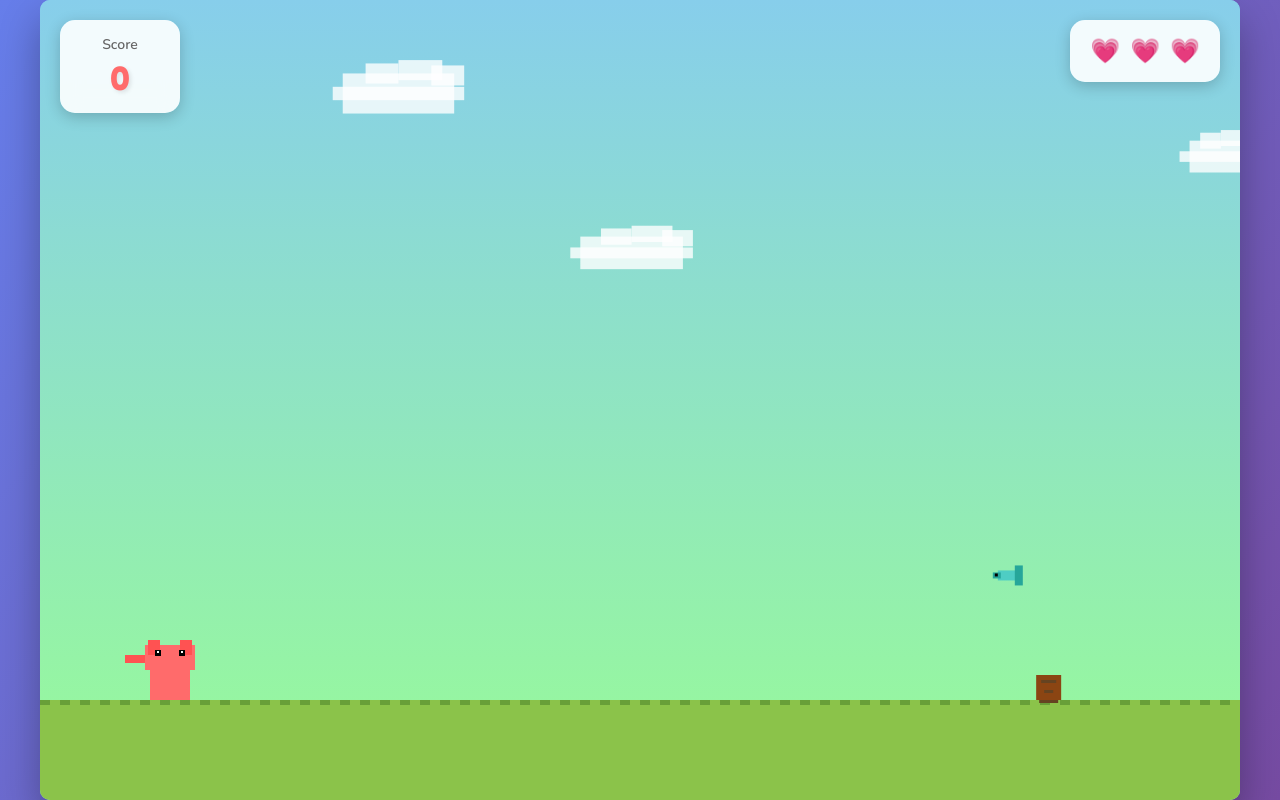
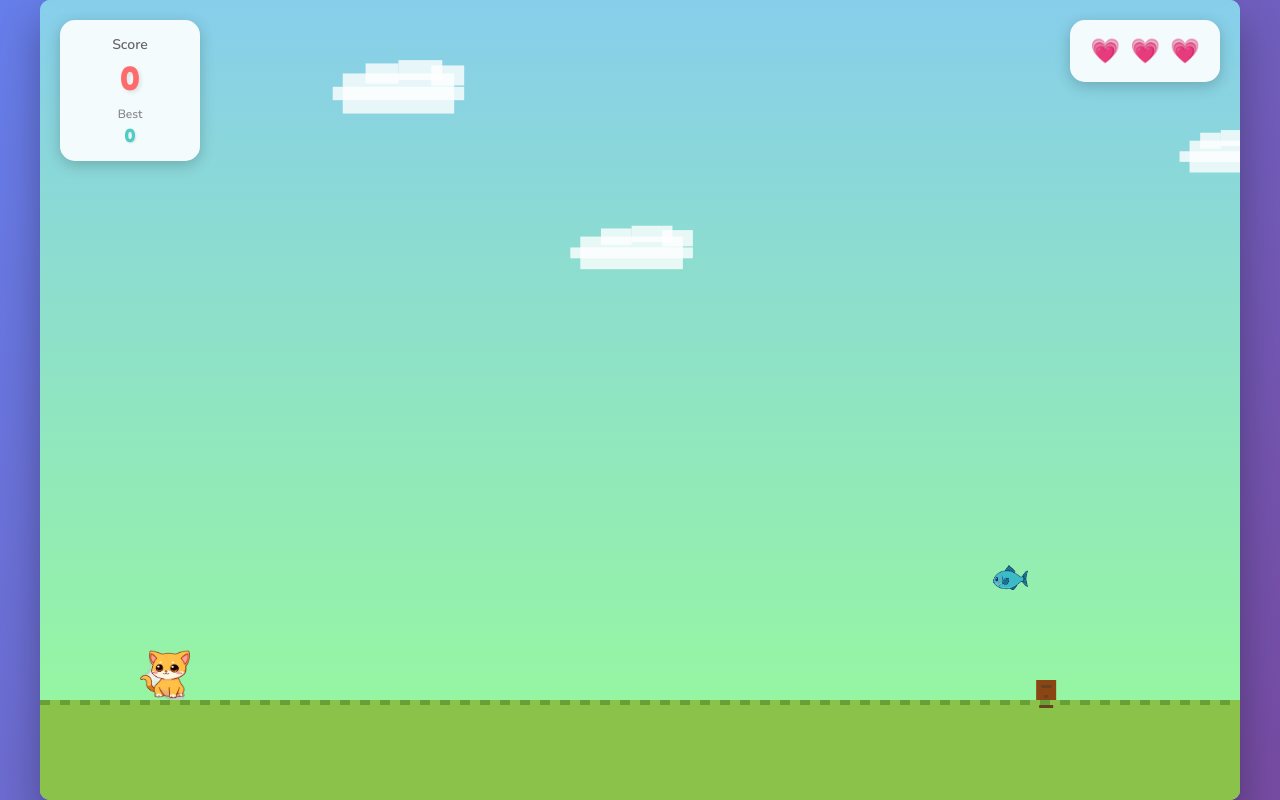
Before and after one commit to websimapi/websim-kitty-adventure, a plain HTML site: page index.html in a window 1280 px wide. Both pictures are taken after a click on the button "🎮 Start Game". Drawn offline with nearby package versions, Linux system fonts and the light colour scheme.

Commit message:
v3: Fix this to actually use the Kitty image and the fish image that we have also go ahead and make there.Have a high score and ensure that the collision boxes match the object's actual site

```diff
--- a/game.js
+++ b/game.js
@@ -6,12 +6,37 @@ class KittyGame {
         this.gameOverScreen = document.getElementById('gameOverScreen');
         this.mobileControls = document.getElementById('mobileControls');
 
+        // Load images
+        this.images = {};
+        this.imagesLoaded = 0;
+        this.totalImages = 2;
+
+        this.loadImages();
         this.setupCanvas();
         this.setupEventListeners();
         this.setupGame();
         this.detectMobile();
 
         this.gameLoop = this.gameLoop.bind(this);
+    }
+
+    loadImages() {
+        const imageList = [
+            { name: 'kitty', src: 'kitty.png' },
+            { name: 'fish', src: 'fish.png' }
+        ];
+
+        imageList.forEach(imageInfo => {
+            const img = new Image();
+            img.onload = () => {
+                this.imagesLoaded++;
+                if (this.imagesLoaded === this.totalImages) {
+                    this.imagesReady = true;
+                }
+            };
+            img.src = imageInfo.src;
+            this.images[imageInfo.name] = img;
+        });
     }
 
     detectMobile() {
@@ -75,17 +100,27 @@ class KittyGame {
         this.gameSpeed = 3;
         this.groundY = 0;
 
-        // Player (kitty)
+        // Load high score
+        this.highScore = parseInt(localStorage.getItem('kittyGameHighScore') || '0');
+
+        // Player (kitty) - adjusted size and collision box
         this.player = {
             x: 100,
             y: 0,
-            width: 60,
-            height: 60,
+            width: 50,
+            height: 50,
             velocityY: 0,
             isJumping: false,
             jumpPower: 18,
             gravity: 0.8,
-            color: '#ff6b6b'
+            color: '#ff6b6b',
+            // Collision box is smaller than visual size for better gameplay
+            collisionBox: {
+                offsetX: 8,
+                offsetY: 8,
+                width: 34,
+                height: 34
+            }
         };
 
         // Game objects
@@ -214,10 +249,16 @@ class KittyGame {
     spawnObstacle() {
         this.obstacles.push({
             x: this.canvas.width,
-            y: this.groundY - 25,
-            width: 25,
-            height: 25,
-            color: '#8b4513'
+            y: this.groundY - 20,
+            width: 20,
+            height: 20,
+            color: '#8b4513',
+            collisionBox: {
+                offsetX: 2,
+                offsetY: 2,
+                width: 16,
+                height: 16
+            }
         });
     }
 
@@ -225,17 +266,38 @@ class KittyGame {
         this.collectibles.push({
             x: this.canvas.width,
             y: this.groundY - Math.random() * 150 - 50,
-            width: 30,
-            height: 20,
-            color: '#4ecdc4'
+            width: 35,
+            height: 25,
+            color: '#4ecdc4',
+            collisionBox: {
+                offsetX: 3,
+                offsetY: 3,
+                width: 29,
+                height: 19
+            }
         });
     }
 
-    checkCollision(rect1, rect2) {
-        return rect1.x < rect2.x + rect2.width &&
-               rect1.x + rect1.width > rect2.x &&
-               rect1.y < rect2.y + rect2.height &&
-               rect1.y + rect1.height > rect2.y;
+    checkCollision(obj1, obj2) {
+        // Use collision boxes for more precise detection
+        const box1 = {
+            x: obj1.x + (obj1.collisionBox?.offsetX || 0),
+            y: obj1.y + (obj1.collisionBox?.offsetY || 0),
+            width: obj1.collisionBox?.width || obj1.width,
+            height: obj1.collisionBox?.height || obj1.height
+        };
+
+        const box2 = {
+            x: obj2.x + (obj2.collisionBox?.offsetX || 0),
+            y: obj2.y + (obj2.collisionBox?.offsetY || 0),
+            width: obj2.collisionBox?.width || obj2.width,
+            height: obj2.collisionBox?.height || obj2.height
+        };
+
+        return box1.x < box2.x + box2.width &&
+               box1.x + box1.width > box2.x &&
+               box1.y < box2.y + box2.height &&
+               box1.y + box1.height > box2.y;
     }
 
     takeDamage() {
@@ -250,6 +312,12 @@ class KittyGame {
     collectItem() {
         this.score += 10;
         this.updateUI();
+
+        // Update high score
+        if (this.score > this.highScore) {
+            this.highScore = this.score;
+            localStorage.setItem('kittyGameHighScore', this.highScore.toString());
+        }
     }
 
     createParticles(x, y) {
@@ -273,6 +341,7 @@ class KittyGame {
 
     updateUI() {
         document.getElementById('score').textContent = this.score;
+        document.getElementById('highScore').textContent = this.highScore;
 
         const hearts = document.querySelectorAll('.heart');
         hearts.forEach((heart, index) => {
@@ -333,6 +402,10 @@ class KittyGame {
     }
 
     drawKitty(x, y, width, height) {
+        if (this.imagesReady && this.images.kitty) {
+            this.ctx.drawImage(this.images.kitty, x, y, width, height);
+        } else {
+            // Fallback to original drawing if image not loaded
             // Body
             this.ctx.fillStyle = '#ff6b6b';
             this.ctx.fillRect(x + 10, y + 20, width - 20, height - 20);
@@ -361,6 +434,7 @@ class KittyGame {
             this.ctx.fillStyle = '#ff5252';
             this.ctx.fillRect(x - 15, y + 15, 20, 8);
         }
+    }
 
     drawObstacle(x, y, width, height) {
         // Tree stump
@@ -375,6 +449,10 @@ class KittyGame {
     }
 
     drawFish(x, y, width, height) {
+        if (this.imagesReady && this.images.fish) {
+            this.ctx.drawImage(this.images.fish, x, y, width, height);
+        } else {
+            // Fallback to original drawing if image not loaded
             // Fish body
             this.ctx.fillStyle = '#4ecdc4';
             this.ctx.fillRect(x + 5, y + 5, width - 10, height - 10);
@@ -390,6 +468,7 @@ class KittyGame {
             // Fish eye
             this.ctx.fillStyle = '#000';
             this.ctx.fillRect(x + 2, y + 8, 3, 3);
+        }
     }
 
     drawCloud(x, y, width, height) {
--- a/index.html
+++ b/index.html
@@ -15,6 +15,8 @@
             <div class="score-display">
                 <div class="score-label">Score</div>
                 <div class="score-value" id="score">0</div>
+                <div class="high-score-label">Best</div>
+                <div class="high-score-value" id="highScore">0</div>
             </div>
             <div class="lives-display" id="lives">
                 <span class="heart">💗</span>
--- a/style.css
+++ b/style.css
@@ -52,7 +52,7 @@ body {
     backdrop-filter: blur(10px);
     box-shadow: 0 4px 15px rgba(0,0,0,0.2);
     text-align: center;
-    min-width: 120px;
+    min-width: 140px;
 }
 
 .score-label {
@@ -67,6 +67,21 @@ body {
     font-size: 32px;
     color: #ff6b6b;
     text-shadow: 2px 2px 4px rgba(0,0,0,0.1);
+}
+
+.high-score-label {
+    font-size: 12px;
+    color: #888;
+    font-weight: 600;
+    margin-top: 8px;
+    margin-bottom: 2px;
+}
+
+.high-score-value {
+    font-family: 'Fredoka One', cursive;
+    font-size: 18px;
+    color: #4ecdc4;
+    text-shadow: 1px 1px 2px rgba(0,0,0,0.1);
 }
 
 .lives-display {
```
Lines whose indentation alone changed are shown as unchanged.
